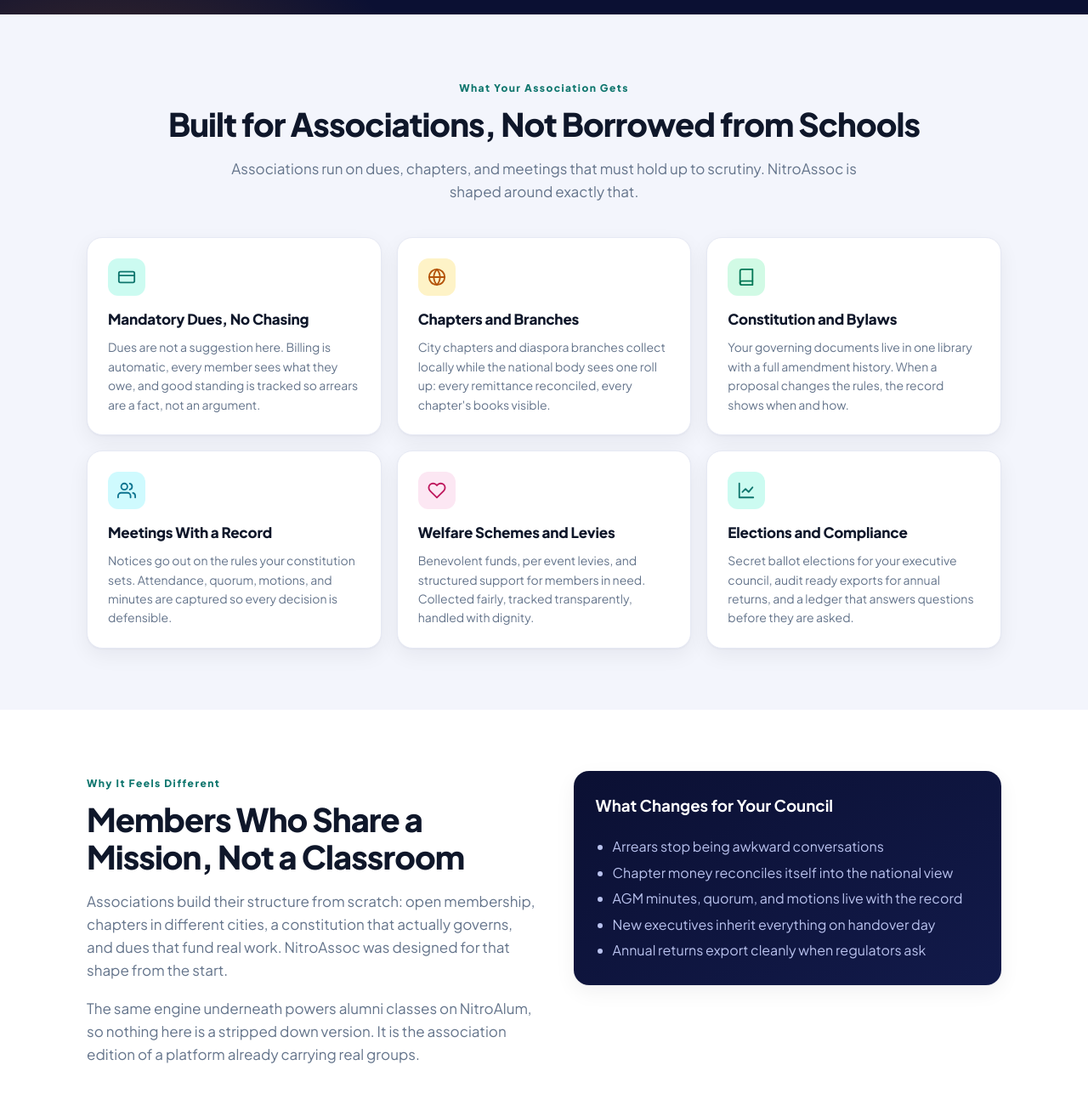
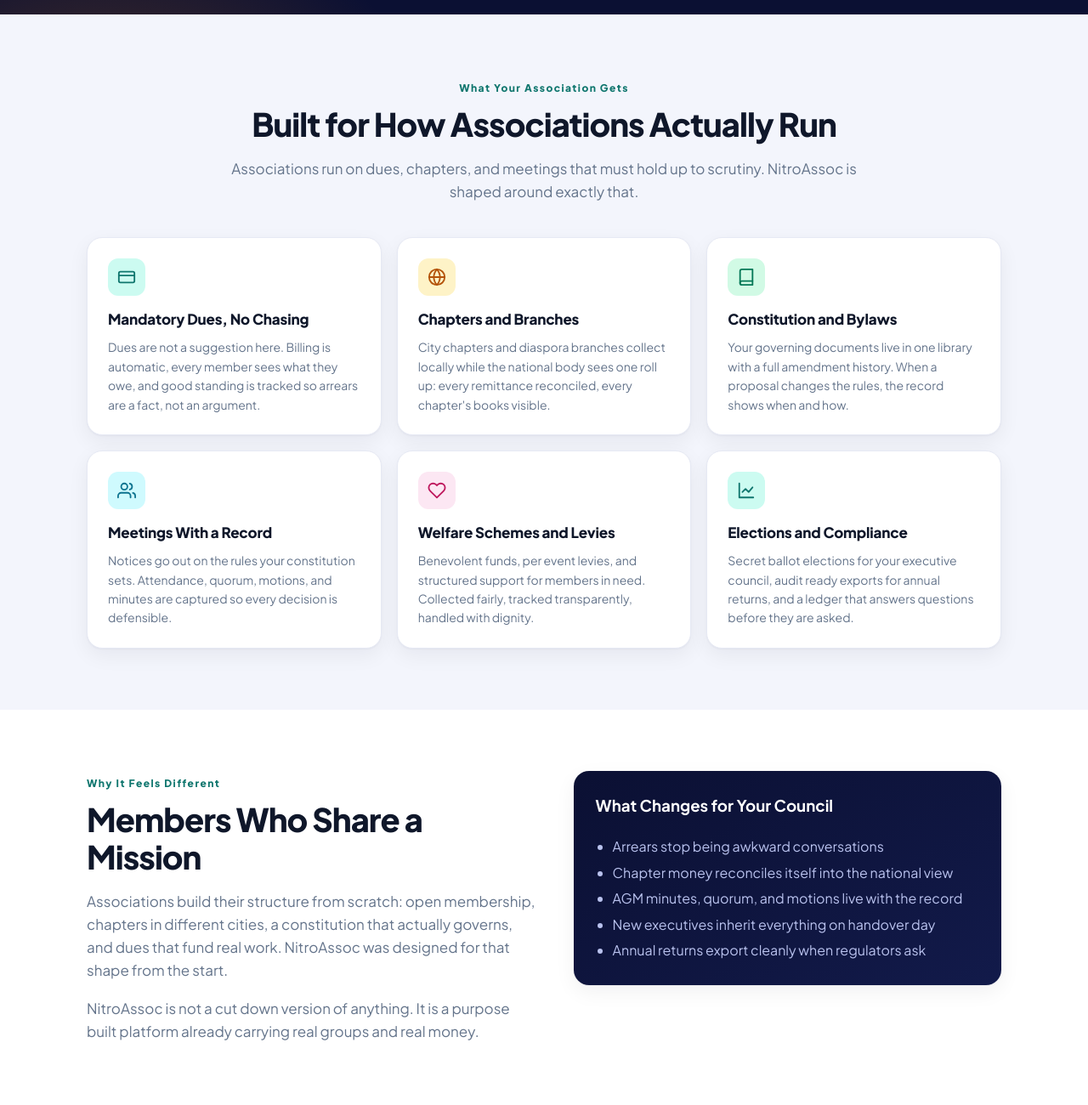
Before and after one commit to ydar996/nitroalum-home, a plain HTML site: page associations.html in a window 1280 px wide. Shown: the part 960-2260 px from the top of the page at 85% size. Drawn offline with Linux system fonts and the light colour scheme.

Commit message:
Remove school and alumni comparisons from the NitroAssoc page

```diff
--- a/associations.html
+++ b/associations.html
@@ -61,7 +61,7 @@
 <section class="hero">
   <div class="wrap">
     <div class="hero-text">
-      <span class="eyebrow">NitroAssoc - the association edition, by the makers of NitroAlum</span>
+      <span class="eyebrow">Private platforms for associations, unions, and community groups</span>
       <h1>Your Association, <span class="grad">Organized</span></h1>
       <p class="lede">
         Your members share a mission. NitroAssoc gives associations,
@@ -110,7 +110,7 @@
   <div class="wrap">
     <div class="center">
       <span class="kicker">What Your Association Gets</span>
-      <h2>Built for Associations, Not Borrowed from Schools</h2>
+      <h2>Built for How Associations Actually Run</h2>
       <p class="lede">Associations run on dues, chapters, and meetings that must hold up to scrutiny. NitroAssoc is shaped around exactly that.</p>
     </div>
     <div class="grid cols3" style="margin-top:40px">
@@ -152,7 +152,7 @@
   <div class="wrap split">
     <div>
       <span class="kicker">Why It Feels Different</span>
-      <h2>Members Who Share a Mission, Not a Classroom</h2>
+      <h2>Members Who Share a Mission</h2>
       <p class="lede">
         Associations build their structure from scratch: open
         membership, chapters in different cities, a constitution that
@@ -160,9 +160,9 @@
         designed for that shape from the start.
       </p>
       <p class="lede">
-        The same engine underneath powers alumni classes on NitroAlum,
-        so nothing here is a stripped down version. It is the
-        association edition of a platform already carrying real groups.
+        NitroAssoc is not a cut down version of anything. It is a
+        purpose built platform already carrying real groups and real
+        money.
       </p>
     </div>
     <div class="panel navy">
```
